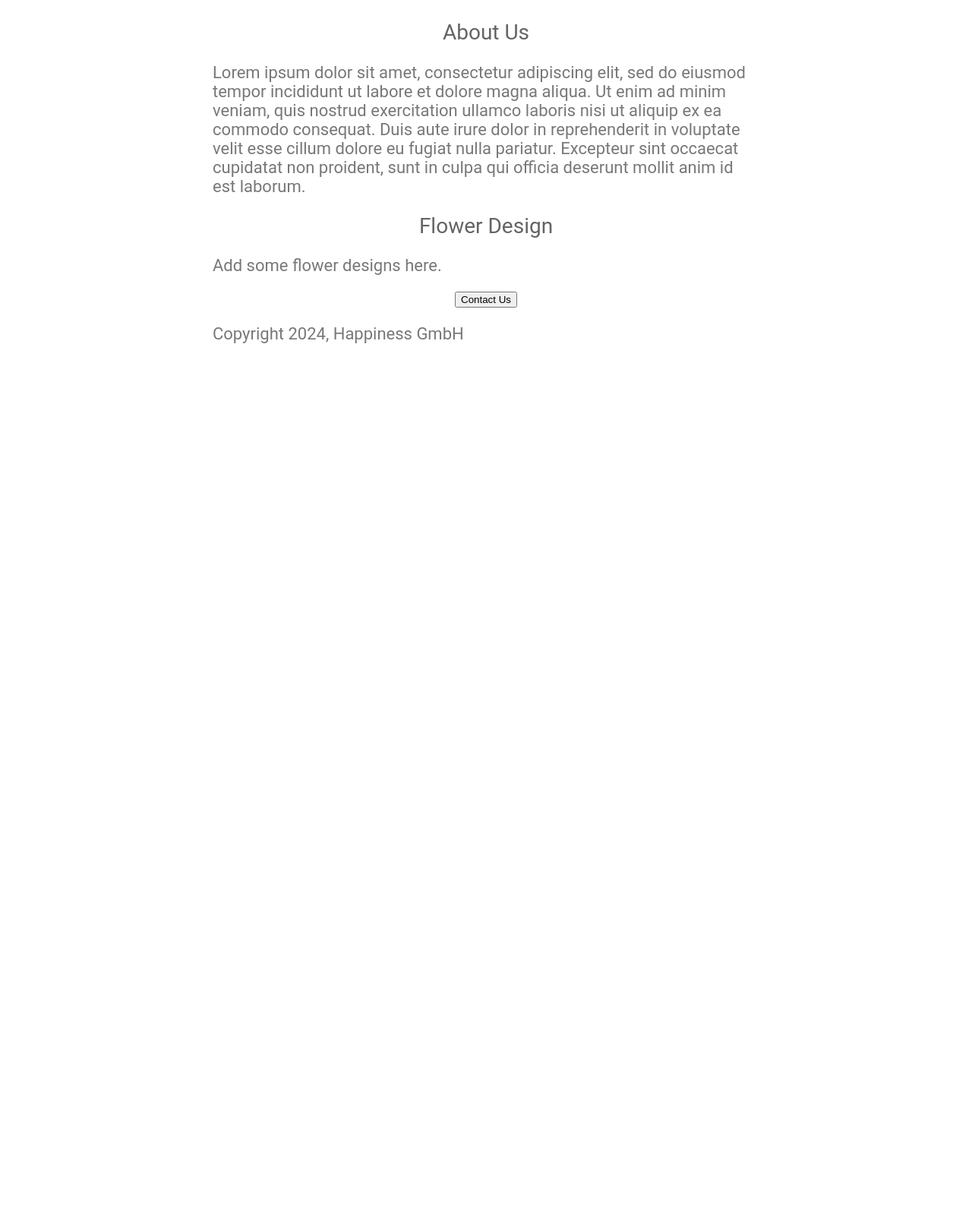
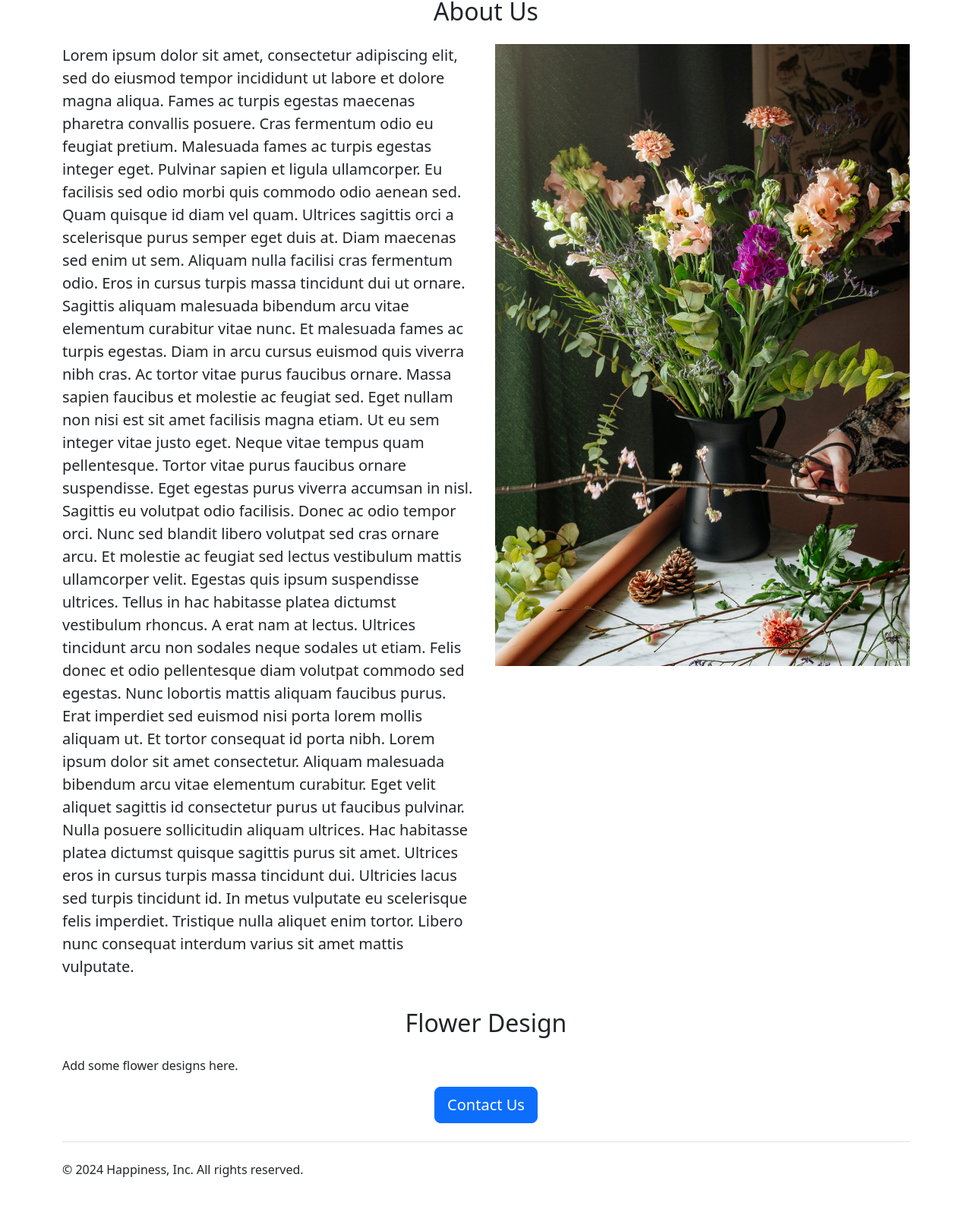
Before and after one commit to affragak/HappinessWebsite, a Flask app: page / in a window 1280 px wide. Shown: the part 493-2110 px from the top of the page at 76% size. Before the commit the page ends 945 px from the top, so only its background shows below. Run offline with Flask 3, Linux system fonts and the light colour scheme.

Commit message:
add nav and footer

```diff
--- /dev/null
+++ b/templates/footer.html
@@ -0,0 +1,10 @@
+<div class="d-flex flex-column flex-sm-row justify-content-between py-4 my-4 border-top">
+      <p>&copy; 2024 Happiness, Inc. All rights reserved.</p>
+      <ul class="list-unstyled d-flex">
+        <li class="ms-3"><a class="link-body-emphasis" href="#"><svg class="bi" width="24" height="24"><use xlink:href="#twitter"/></svg></a></li>
+        <li class="ms-3"><a class="link-body-emphasis" href="#"><svg class="bi" width="24" height="24"><use xlink:href="#instagram"/></svg></a></li>
+        <li class="ms-3"><a class="link-body-emphasis" href="#"><svg class="bi" width="24" height="24"><use xlink:href="#facebook"/></svg></a></li>
+      </ul>
+    </div>
+  </footer>
+</div>
--- a/templates/home.html
+++ b/templates/home.html
@@ -2,57 +2,43 @@
 <html>
   <head>
     <title>Happiness</title>
+    <meta charset="utf-8">
+    <meta name="viewport" content="width=device-width, initial-scale=1">
+    <link href="https://cdn.jsdelivr.net/npm/bootstrap@5.3.3/dist/css/bootstrap.min.css" rel="stylesheet" integrity="sha384-QWTKZyjpPEjISv5WaRU9OFeRpok6YctnYmDr5pNlyT2bRjXh0JMhjY6hW+ALEwIH" crossorigin="anonymous">
     <style>
-      h1{
-        font-size: 36px;
-        font-family: Roboto;
-        font-weight: normal;
-        color: rgb(100, 100, 100);
-        text-align: center;
-      }
-      #banner{
-        width: 100%;
-        height: 360px;
-        object-fit: cover;
-      }
-      h2{
-        font-size: 28px;
-        font-family: Roboto;
-        font-weight: normal;
-        color: rgb(100, 100, 100);
-        text-align: center;
-      }
-      .bodytext {
-        font-size: 22px;
-        font-family: Roboto;
-        font-weight: normal;
-        color: rgb(120, 120, 120);
-      }
-      #container{
-        max-width: 720px;
-        margin: 0 auto;
-      }
-
+      width: 100%;
+      height: 320px;
+      object-fit: cover;
     </style>
   </head>
   <body>
-    <div id="container">
-  <h1>Welcome to Happiness.<br> Flower design and more...</h1>
-    <img id="banner" src="https://5e13737c-52f2-4aed-a785-1d732702026b-00-28sdt954j9bd0.worf.replit.dev/static/banner.jpg">
-    <h2>About Us</h2>
-    <p class="bodytext">
-      Lorem ipsum dolor sit amet, consectetur adipiscing elit, sed do eiusmod tempor incididunt ut labore et dolore magna aliqua. Ut enim ad minim veniam, quis nostrud exercitation ullamco laboris nisi ut aliquip ex ea commodo consequat. Duis aute irure dolor in reprehenderit in voluptate velit esse cillum dolore eu fugiat nulla pariatur. Excepteur sint occaecat cupidatat non proident, sunt in culpa qui officia deserunt mollit anim id est laborum.
+    {% include "nav.html" %}
+    <div class="container">
+  <h1 class="text-center mt-2 mb-4 display-3">Flower design and more...</h1>
+    <img class="img-fluid" id="banner" src="https://5e13737c-52f2-4aed-a785-1d732702026b-00-28sdt954j9bd0.worf.replit.dev/static/banner.jpg">
+    <h2 class="text-center mt-4 mb-4">About Us</h2>
+      <div class="row">
+        <div class="col-6">
+    <p class="lead">
+      Lorem ipsum dolor sit amet, consectetur adipiscing elit, sed do eiusmod tempor incididunt ut labore et dolore magna aliqua. Fames ac turpis egestas maecenas pharetra convallis posuere. Cras fermentum odio eu feugiat pretium. Malesuada fames ac turpis egestas integer eget. Pulvinar sapien et ligula ullamcorper. Eu facilisis sed odio morbi quis commodo odio aenean sed. Quam quisque id diam vel quam. Ultrices sagittis orci a scelerisque purus semper eget duis at. Diam maecenas sed enim ut sem. Aliquam nulla facilisi cras fermentum odio. Eros in cursus turpis massa tincidunt dui ut ornare. Sagittis aliquam malesuada bibendum arcu vitae elementum curabitur vitae nunc. Et malesuada fames ac turpis egestas. Diam in arcu cursus euismod quis viverra nibh cras. Ac tortor vitae purus faucibus ornare. Massa sapien faucibus et molestie ac feugiat sed.
+
+      Eget nullam non nisi est sit amet facilisis magna etiam. Ut eu sem integer vitae justo eget. Neque vitae tempus quam pellentesque. Tortor vitae purus faucibus ornare suspendisse. Eget egestas purus viverra accumsan in nisl. Sagittis eu volutpat odio facilisis. Donec ac odio tempor orci. Nunc sed blandit libero volutpat sed cras ornare arcu. Et molestie ac feugiat sed lectus vestibulum mattis ullamcorper velit. Egestas quis ipsum suspendisse ultrices. Tellus in hac habitasse platea dictumst vestibulum rhoncus.
+
+      A erat nam at lectus. Ultrices tincidunt arcu non sodales neque sodales ut etiam. Felis donec et odio pellentesque diam volutpat commodo sed egestas. Nunc lobortis mattis aliquam faucibus purus. Erat imperdiet sed euismod nisi porta lorem mollis aliquam ut. Et tortor consequat id porta nibh. Lorem ipsum dolor sit amet consectetur. Aliquam malesuada bibendum arcu vitae elementum curabitur. Eget velit aliquet sagittis id consectetur purus ut faucibus pulvinar. Nulla posuere sollicitudin aliquam ultrices. Hac habitasse platea dictumst quisque sagittis purus sit amet. Ultrices eros in cursus turpis massa tincidunt dui.
+
+      Ultricies lacus sed turpis tincidunt id. In metus vulputate eu scelerisque felis imperdiet. Tristique nulla aliquet enim tortor. Libero nunc consequat interdum varius sit amet mattis vulputate.
     </p>
-    <h2>Flower Design</h2>
-    <p class="bodytext">
+        </div>
+      <div class="col-6">
+      <img class="img-fluid max-width:100%; height:auto;"src="/static/flowerwork.jpg">
+      </div>
+      </div>
+    <h2 class="text-center mt-4 mb-4">Flower Design</h2>
+    <p>
       Add some flower designs here.
-    </p>
-      <div style="text-align:center;">
-    <button>Contact Us</button>
-      </div>
-      <p class="bodytext">
-        Copyright 2024, Happiness GmbH
-      </p>
-    </div>
+    </p class="text-center">
+      <div class="text-center">
+    <button class="btn btn-primary btn-lg">Contact Us</button>
+    {% include "footer.html" %}
   </body>
 </html>
--- /dev/null
+++ b/templates/nav.html
@@ -0,0 +1,9 @@
+<nav class="navbar bg-body-tertiary shadow-sm fixed-top bg-white">
+  <div class="container">
+    <a class="navbar-brand" href="#">
+      <img src="/static/logo.svg" alt="" width="30" height="24">
+      Happiness
+    </a>
+  </div>
+</nav>
+<div style="height:56px"></div>
```
Also changed, not shown: static/flowerwork.jpg (added), static/logo.svg (added), 1 other file.
